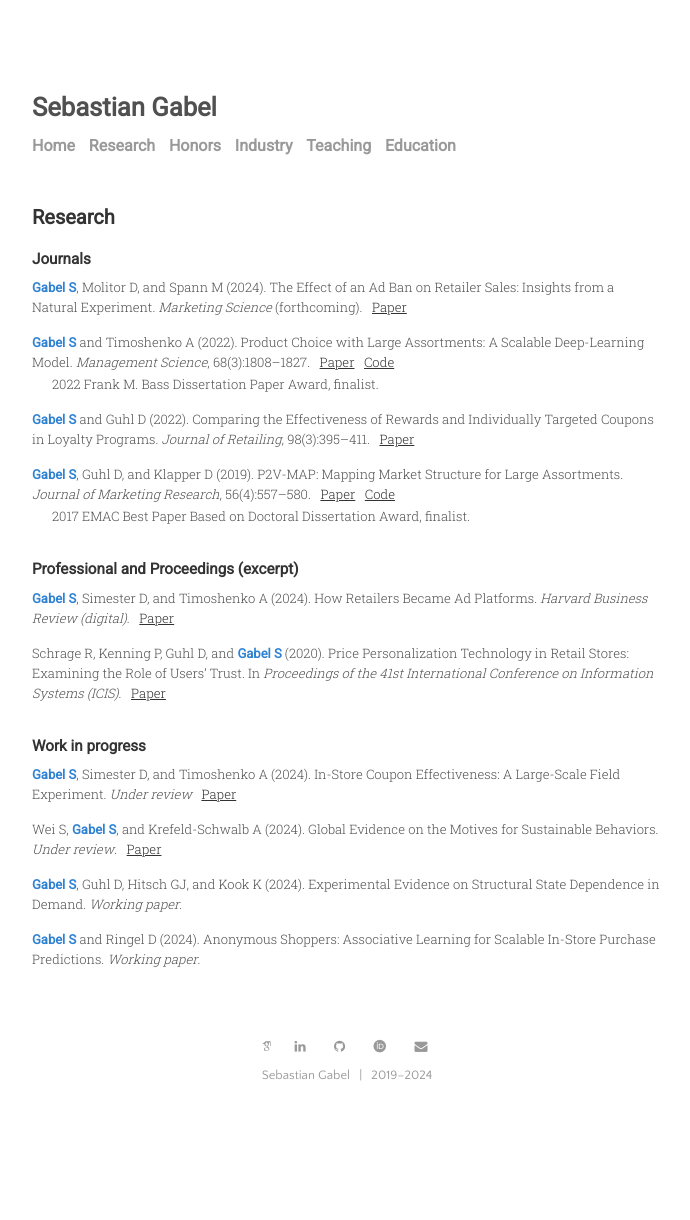
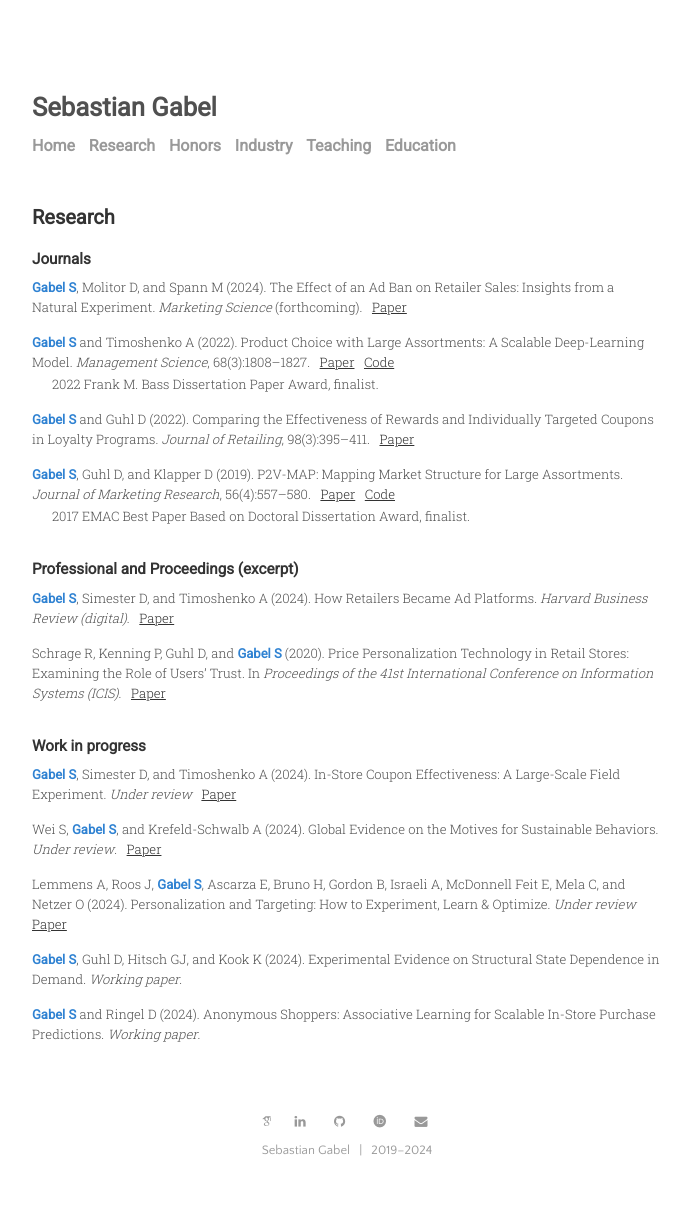
Before and after one commit to sbstn-gbl/sbstn-gbl.github.io, a Jekyll site: the page built from menu/research.md, in a window 1280 px wide. Shown: the whole page, without its empty margins (293-983 px from the left). Built offline with Jekyll 4.4.1, drawn with Linux system fonts in a browser that asks for light colours; some web fonts are replaced; before the commit the page ends 1145 px from its top, so only the background shows below that.

Commit message:
cs paper

```diff
--- a/menu/research.md
+++ b/menu/research.md
@@ -23,12 +23,15 @@ title: Research
 
 <lit>Schrage R, Kenning P, Guhl D, and <me>Gabel S</me> (2020). Price Personalization Technology in Retail Stores: Examining the Role of Users’ Trust. In <i>Proceedings of the 41st International Conference on Information Systems (ICIS)</i>. &nbsp; <a href="https://aisel.aisnet.org/icis2020/implement_adopt/implement_adopt/7">Paper</a></lit>
 
+
 ### Work in progress
 
 <lit><me>Gabel S</me>, Simester D, and Timoshenko A (2024). In-Store Coupon Effectiveness: A Large-Scale Field Experiment. <i>Under review</i> &nbsp; <a href="https://papers.ssrn.com/sol3/papers.cfm?abstract_id=4335525">Paper</a></lit>
 
 <lit>Wei S, <me>Gabel S</me>, and Krefeld-Schwalb A (2024). Global Evidence on the Motives for Sustainable Behaviors. <i>Under review</i>. &nbsp; <a href="https://doi.org/10.31234/osf.io/syku6">Paper</a></lit>
 
+<lit>Lemmens A, Roos J, <me>Gabel S</me>, Ascarza E, Bruno H, Gordon B, Israeli A, McDonnell Feit E, Mela C, and Netzer O (2024). Personalization and Targeting: How to Experiment, Learn & Optimize. <i>Under review</i> &nbsp; <a href=" https://papers.ssrn.com/sol3/papers.cfm?abstract_id=4878819">Paper</a></lit>
+
 <lit><me>Gabel S</me>, Guhl D, Hitsch GJ, and Kook K (2024).  Experimental Evidence on Structural State Dependence in Demand. <i>Working paper</i>.</lit>
 
 <lit><me>Gabel S</me> and Ringel D (2024). Anonymous Shoppers: Associative Learning for Scalable In-Store Purchase Predictions. <i>Working paper</i>.</lit>
```
